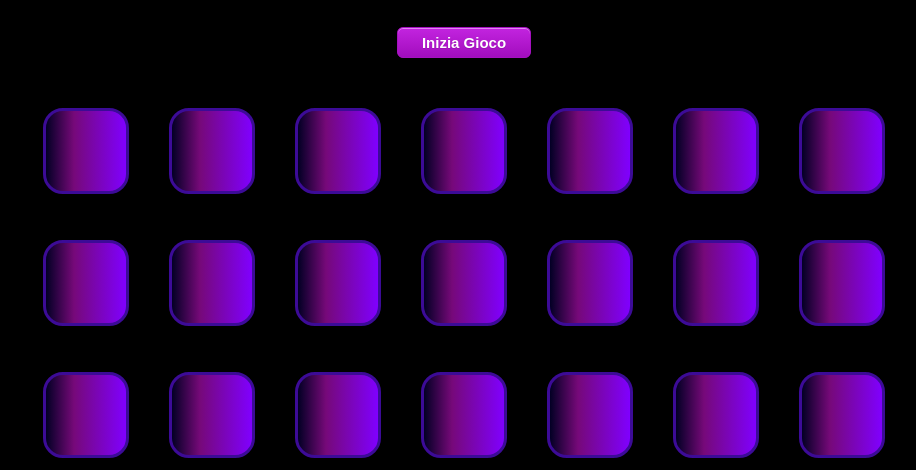
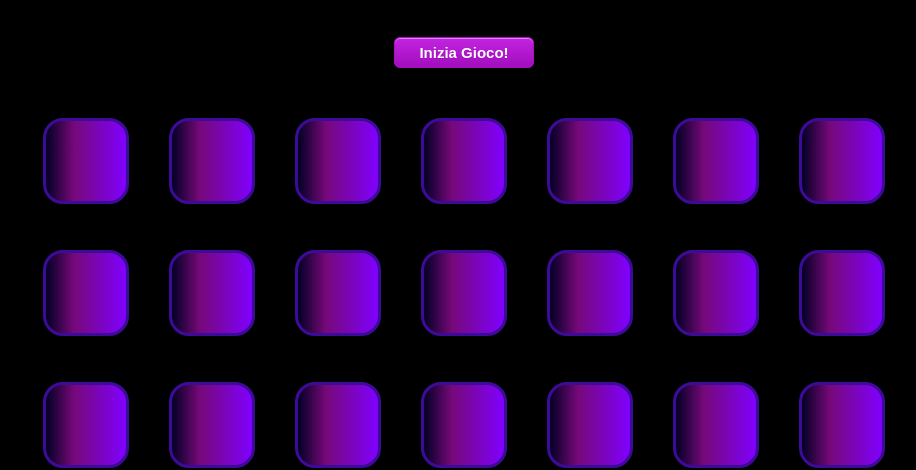
Before and after one commit to 11292-stella/mio-progetto, a plain HTML site: page index.html in a window 1280 px wide. Shown: the part 363-833 px from the top of the page, without its empty margins (176-1092 px from the left). Drawn offline with Linux system fonts and the light colour scheme; a web font is replaced by a local one.

Commit message:
modifiche

```diff
--- a/assets/style.css
+++ b/assets/style.css
@@ -99,5 +99,5 @@ margin: 20px;
 	padding:6px 24px;
 	text-decoration:none;
 	text-shadow:0px 1px 0px #9b14b3;
-  margin-top: 30px;
+  margin-top: 40px;
 }
--- a/index.html
+++ b/index.html
@@ -26,7 +26,7 @@
       </nav>
     </header>
     <main>
-      <button id="inizia">Inizia Gioco</button>
+      <button id="inizia">Inizia Gioco!</button>
       <div id="cell"></div>
     </main>
     <footer></footer>
--- a/script.js
+++ b/script.js
@@ -42,7 +42,7 @@ const iniziaGioco = function () {
     cella.appendChild(img)
   })
 
-  gestisciClick() // Aggancia gli eventi DOPO aver creato le immagini
+  gestisciClick()
 }
 
 let primaScelta = null
```
